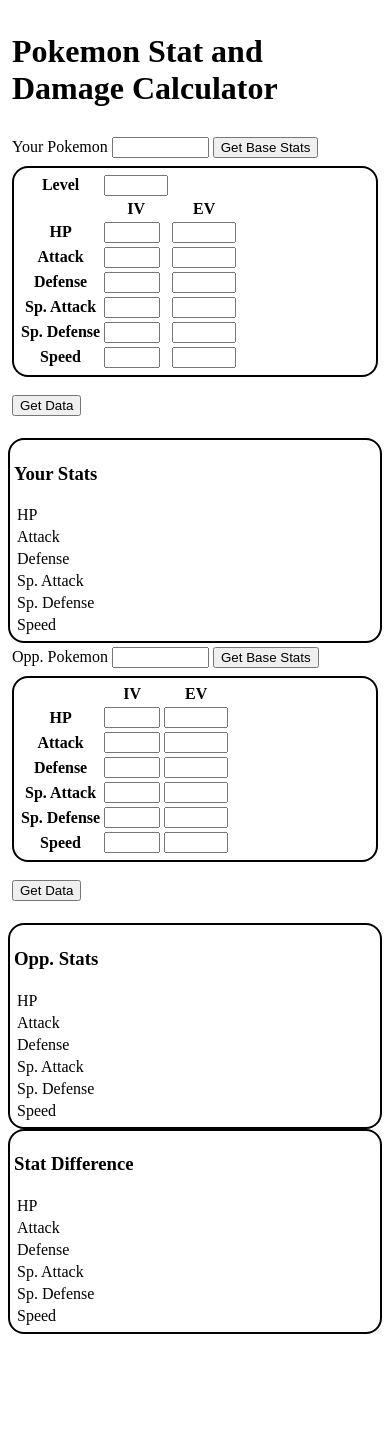
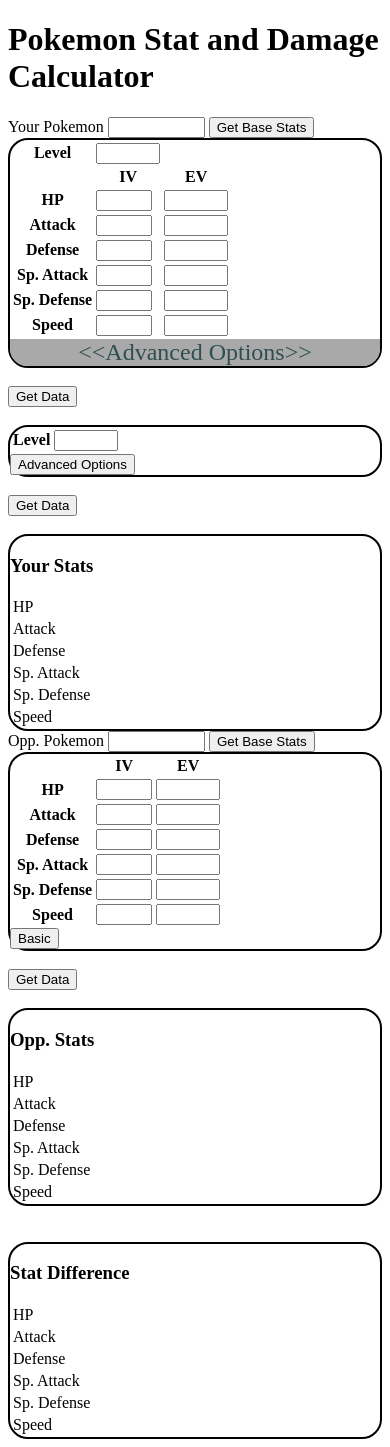
Before and after one commit to scotttolman/scotttolman.github.io, a PHP site: page /app/index.html in a window 390 px wide. Before the commit the page ends 1334 px from the top, so only its background shows below. Run offline with PHP 8.4, Linux system fonts and the light colour scheme.

Commit message:
viewing changes on mobile

```diff
--- a/app/index.html
+++ b/app/index.html
@@ -20,11 +20,11 @@
     <div>
         <div class="brdr">
             <table>
-                    <tr>
-                        <th><label for="yLevel">Level</label></th>
-                        <td><input type="number" name="yLevel" id="yLevel" min="1" max="100"></td>
-                        <td></td>
-                    </tr>
+                <tr>
+                    <th><label for="yLevel">Level</label></th>
+                    <td><input type="number" name="yLevel" id="yLevel" min="1" max="100"></td>
+                    <td></td>
+                </tr>
                 <tr>
                     <td></td>
                     <th>IV</th>
@@ -61,6 +61,24 @@
                     <td><input type="number" name="ySpeedEV" id="ySpeedIV" min="0" max="252"></td>
                 </tr>
             </table>
+            <div class="advOpt">
+                <span>&lt&ltAdvanced Options&gt&gt</span>
+            </div>
+        </div>
+        <br>
+        <button id="yData">Get Data</button>
+        <br><br>
+    </div>
+    <div>
+        <div class="brdr">
+            <table>
+                <tr>
+                    <th><label for="yLevel">Level</label></th>
+                    <td><input type="number" name="yLevel" id="yLevel" min="1" max="100"></td>
+                    <td></td>
+                </tr>
+            </table>
+            <button>Advanced Options</button>
         </div>
         <br>
         <button id="yData">Get Data</button>
@@ -139,6 +157,7 @@
                     <td><input type="number" name="oSpeedEV" id="oSpeedIV" min="0" max="252"></td>
                 </tr>
             </table>
+            <button>Basic</button>
         </div>
         <br>
         <button id="yData">Get Data</button>
@@ -173,6 +192,7 @@
             </tr>
         </table>
     </div>
+    <br><br>
     <div class="brdr">
         <h3>Stat Difference</h3>
         <table>
--- a/app/main.css
+++ b/app/main.css
@@ -1,8 +1,13 @@
 .brdr {
     border: 2px solid black;
-    border-radius: 1em;
+    border-radius: 20px;
 }
 
-div {
-    padding: 4px;
+.advOpt {
+    background-color: darkgray;
+    color: darkslategray;
+    border-bottom-left-radius: 17px;
+    border-bottom-right-radius: 17px;
+    text-align: center;
+    font-size: 1.5em;
 }
```
